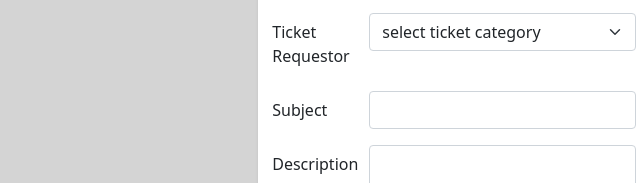
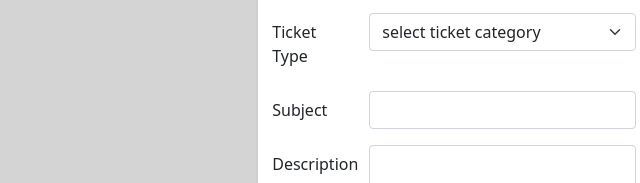
Before and after one commit to OrangeVenom563/freshdeskClone, a plain HTML site: page index.html in a window 1280 px wide. Shown: the part 450-633 px from the top of the page, 624-1264 px from the left. Drawn offline with nearby package versions, Linux system fonts and the light colour scheme; no server answers.

Commit message:
typo change in messed up clone

```diff
--- a/index.html
+++ b/index.html
@@ -96,7 +96,7 @@
                     </div>
 
                     <div class="row mb-3">
-                        <label for="ticketType" class="col-sm-3 col-form-label">Ticket Requestor</label>
+                        <label for="ticketType" class="col-sm-3 col-form-label">Ticket Type</label>
                         <div class="col-sm-9">
                             <select class="form-select" aria-label="Default select example" id="ticketType">
                                 <option selected>select ticket category</option>
```
